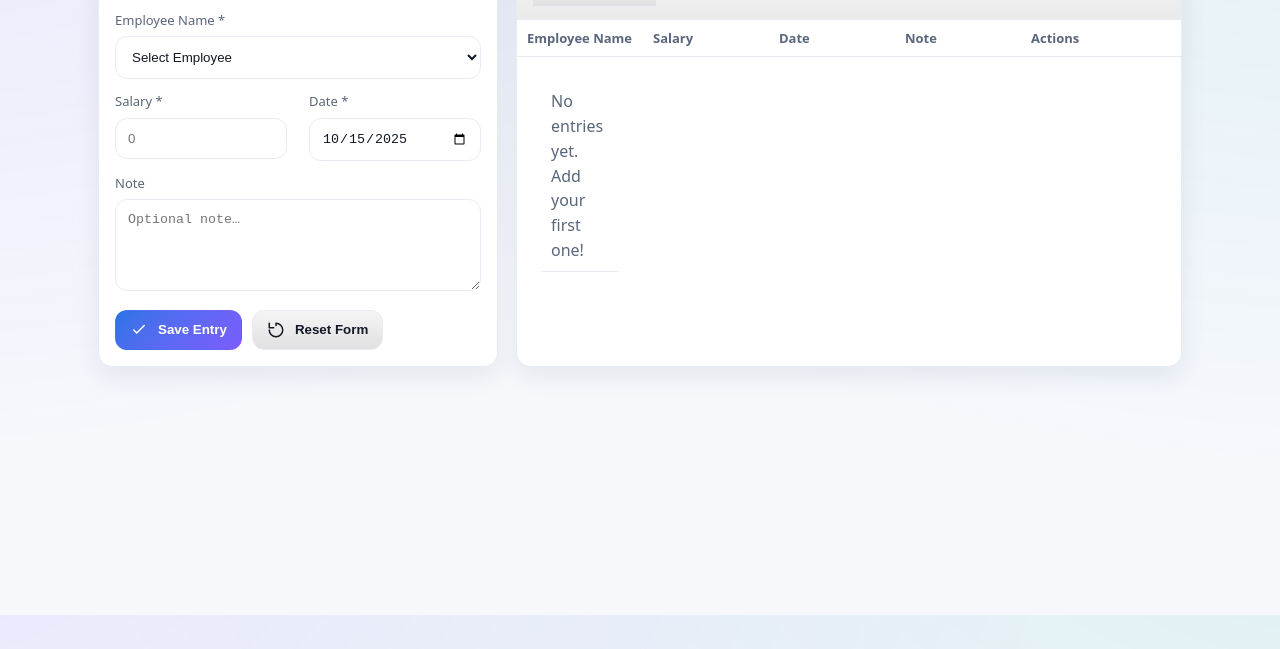
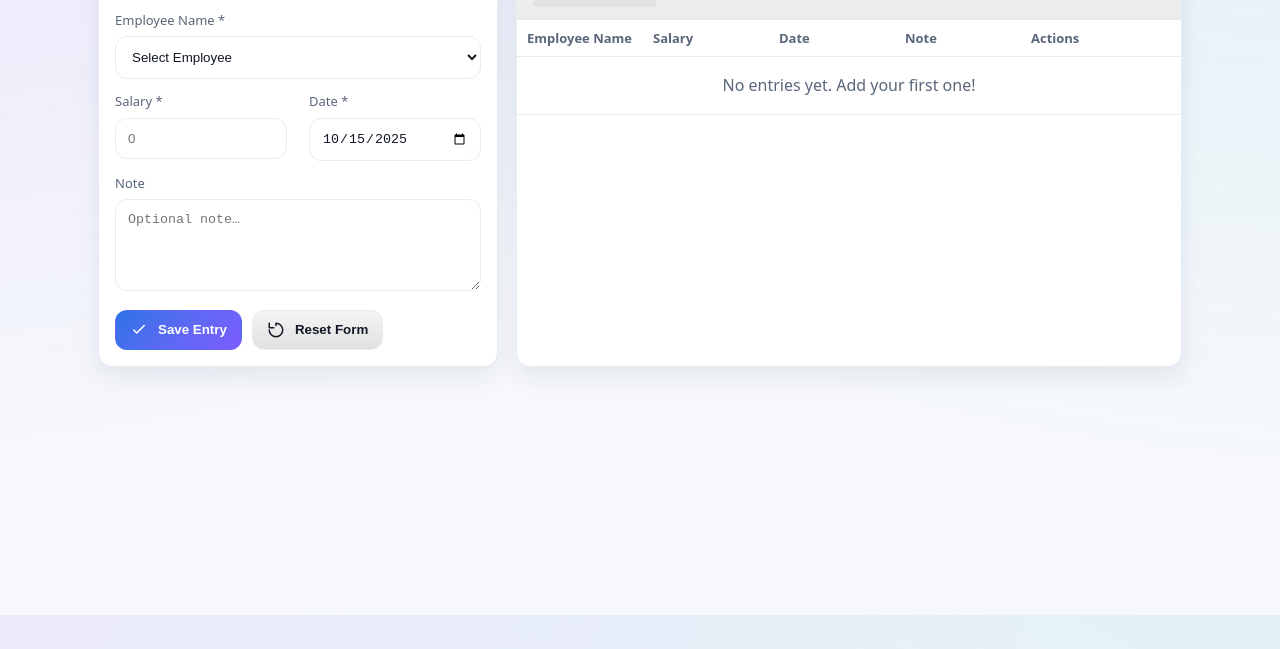
Before and after one commit to sunakpatel/employee-salary-entry, a plain HTML site: page index.html in a window 1280 px wide. Shown: the part 185-834 px from the top of the page. Drawn offline with Linux system fonts and the light colour scheme.

Commit message:
Update index.html

```diff
--- a/index.html
+++ b/index.html
@@ -6,6 +6,26 @@
   <title>Jay Sikotar Enterprise</title>
   <meta name="color-scheme" content="light dark" />
   <style>
+
+    /* Ensure native table layout so colspan works correctly */
+.table-scroll table {
+  width: 100%;
+  border-collapse: collapse;
+  table-layout: fixed; /* fine to keep; does not break colspan */
+}
+
+.table-scroll thead { display: table-header-group; }
+.table-scroll tbody { display: table-row-group; }
+.table-scroll tr    { display: table-row; }
+.table-scroll th,
+.table-scroll td    { display: table-cell; }
+
+/* Optional: nice styling for the empty state row */
+#entriesBody tr.empty td[colspan] {
+  text-align: center;
+  color: var(--muted, #6b7280);
+  padding: 16px;
+}
     /* ====== Colorful but professional theme ====== */
     /* Scroll container: vertical only */
 .table-scroll {
```
